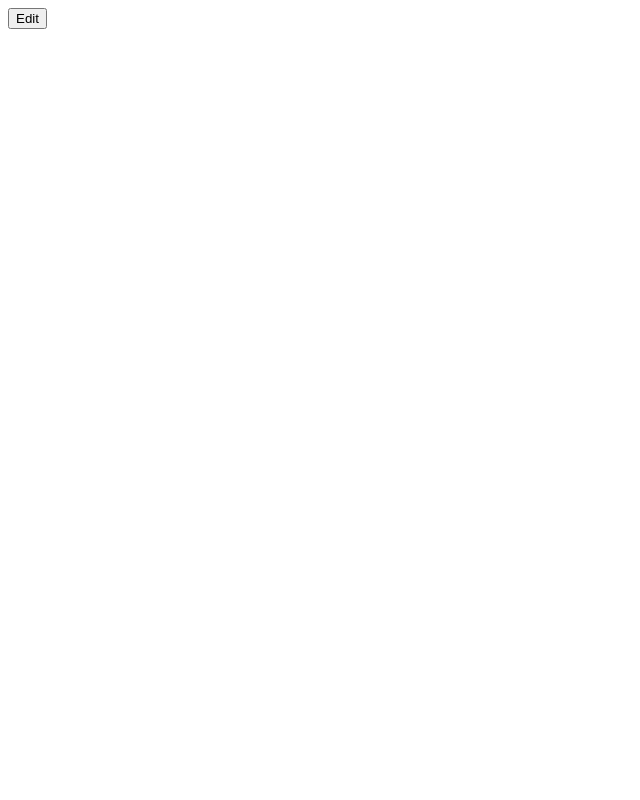
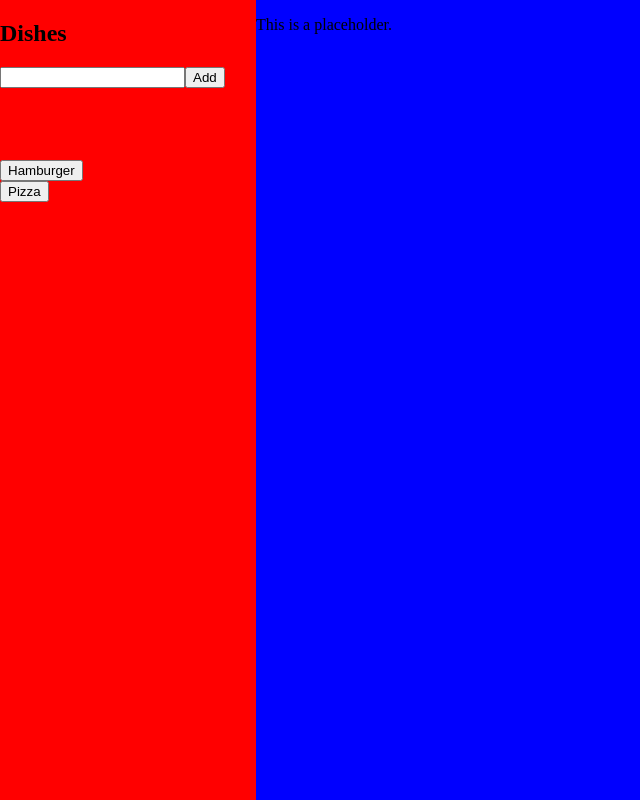
Before and after one commit to nastex21/react_recipes, a React (Create React App) app: page / in a window 1280 px wide. Shown: the whole page, without its empty margins (0-640 px from the left). Built offline with nearby package versions, Linux system fonts and the light colour scheme.

Commit message:
The redoing continues

```diff
--- a/src/App.js
+++ b/src/App.js
@@ -1,23 +1,96 @@
 import React, { Component } from 'react';
-//import './App.css';
-import Editbtn from './Editbtn';
-/* import LeftPaneButtons from "./leftpaneButtons"; */
-/* import SearchResults from "./searchResults"; */
-/* import RenderRight from "./RenderBody"; */
+import './App.css';
+import LeftPaneButtons from "./leftpaneButtons";
+import SearchResults from "./searchResults";
+import RenderRight from "./RenderBody";
 import { guidGenerator } from "./generateuniqkey";
 
 class App extends Component {
   constructor(props){
     super(props);
     this.state = {
-      value: 5
+      initialRender: true, //what to render when app is first loaded
+      recipeRender: false, //render recipe
+      editForm: false, // render edit form when edit button is clicked
+      recipes: [], //hold recipe collection
+      recipeHolder: [], //hold single recipe to render
+      search: "" //hold search value
     }
+
+    this.recipeBtn = this.recipeBtn.bind(this);
+    //onClick={this.add.bind(null, "Next Note")} goes in button Add
+    //onChange={this.search} goes in input
   }
 
+  componentWillMount(){
+    //localStorage.clear();
+    let getData = localStorage.getItem('getRecipes');
 
+    //used to create template recipes and store in client's computer
+    let initialArr = [{
+      id: 0,
+      dish: "Hamburger",
+      servings: 4,
+      cooking_time: "10 minutes",
+      ingredients: "Bread, ground beef, lettuce, tomatoes and condiments",
+      directions: "Toast bread, grill meat, cut up lettuce and tomotoes"
+    },
+    { id: 1,
+      dish: "Pizza",
+      servings: 4,
+      cooking_time: "30 minutes",
+      ingredients: "Flour, tomato sauce, pepperoni, cheese",
+      directions: "Make crust, add tomato sauce and pepperoni and cheese"
+    }
+  ]
+    //if getData is empty then run the initialArr variable to fill it or run the fuction localState if it's not null
+    getData === null ? this.setState({recipes: [...this.state.recipes, ...initialArr]}) : this.localSetState();
+  }
+
+  componentDidUpdate(prevProps, prevState){
+    //set the local recipes that are stored
+    localStorage.setItem('getRecipes', JSON.stringify(this.state.recipes));
+    console.log(this.state.buttonValue)
+    }
+
+  //localSetState is ran when getData has actual data and used to populate the recipes array
+  localSetState(){
+      let getData = JSON.parse(localStorage.getItem('getRecipes'));
+      this.setState({
+        recipes: [...this.state.recipes, ...getData]
+      })
+    }
+
+    //if recipe button is pressed, run this
+  recipeBtn(event){
+      var value = this.state.recipes.filter(item => item.dish == event.target.value);
+
+      this.setState({
+          recipeHolder: [...value],
+          initialRender: false,
+          recipeRender: true,
+          editForm: false
+        })
+  }
 
   render(){
-    return <Editbtn value={this.state.value} />
+  console.log(this.state.search);
+
+   return [
+      <div id="left-pane">
+        <div id="search">
+            <h2>Dishes</h2>
+            <input  />
+            <button >Add</button>
+        </div>
+        <div id="results">
+        {this.state.search == "" ? <LeftPaneButtons values={this.state.recipes} recipeBtns={this.recipeBtn} /> : <SearchResults /> }
+        </div>
+      </div>,
+      <div id="recipes-body">
+        <RenderRight initialRender={this.state.initialRender} recipeRender={this.state.recipeRender} editForm={this.state.editForm} value={this.state.recipeHolder}/>
+      </div>
+    ]
   }
 }
 
--- a/src/Editbtn.js
+++ /dev/null
@@ -1,24 +0,0 @@
-import React, { Component } from 'react';
-import { guidGenerator } from "./generateuniqkey";
-
-class Editbtn extends Component {
-  constructor(props){
-    super(props);
-
-    this.edit = this.edit.bind(this);
-  }
-
-  edit(){
-    return console.log(this.props.value)
-  }
-
-
-  render(){
-    return (
-        <button onClick={this.edit}>Edit</button>
-    )
-  }
-
-}
-
-export default Editbtn;
--- a/src/RenderBody.js
+++ b/src/RenderBody.js
@@ -1,21 +1,53 @@
 import React, { Component } from 'react';
 import { guidGenerator } from "./generateuniqkey";
 
-class RenderBody extends Component {
+class RenderRight extends Component {
     constructor(props){
         super(props)
         this.state = {
-
         }
+        this.initialRender = this.initialRender.bind(this);
+        this.renderRecipe = this.renderRecipe.bind(this);
     }
 
+initialRender(){
+    return [
+        <p>This is a placeholder.</p>
+    ]
+}
+
+renderRecipe(){
+console.log(this.props.value)
+    return[
+        <div id="dish" className="recipeOutput">
+                    <h2>{this.state.dish}</h2>
+                </div>,
+                <div id="servings" className="recipeOutput">
+                    <p>Servings: {this.state.servings}</p>
+                </div>,
+                <div id="cooking_time" className="recipeOutput">
+                    <p>Cooking Time: {this.state.cooking_time}</p>
+                </div>,
+                <div id="ingredients" className="recipeOutput">
+                    <p>Ingredients: {this.state.ingredients}</p>
+                </div>,
+                <div id="directions" className="recipeOutput">
+                    <p>Directions: {this.state.directions}</p>
+                </div>,
+                <div id="buttons" className="recipeOutput">
+                    <button onClick={this.edit} id="edit">Edit</button><button onClick={this.remove} id="remove">Remove</button>
+                </div>
+    ]
+}
+
 render(){
-    return(
+    console.log(this.props.initialRender);
+    return (
         <>
-
+        {this.props.initialRender == true ? this.initialRender() : this.props.recipeRender == true ? this.renderRecipe() : null}
         </>
     )
 }
 }
 
-export default RenderBody;
+export default RenderRight;
--- a/src/index.js
+++ b/src/index.js
@@ -1,6 +1,6 @@
 import React from 'react';
 import ReactDOM from 'react-dom';
-//import './index.css';
+import './index.css';
 import App from './App';
 import * as serviceWorker from './serviceWorker';
 
--- a/src/leftpaneButtons.js
+++ b/src/leftpaneButtons.js
@@ -12,7 +12,7 @@
         var elements = [];
         dishesValues.forEach((item, index) => {
             console.log(item);
-            elements.push(<div key={index} className="recipeNames"><input type="button" defaultValue={item.dish} onClick={this.props.changeButtons} /></div>)
+            elements.push(<div key={index} className="recipeNames"><input type="button" defaultValue={item.dish} onClick={this.props.recipeBtns} /></div>)
 
         })
         return elements;
```
